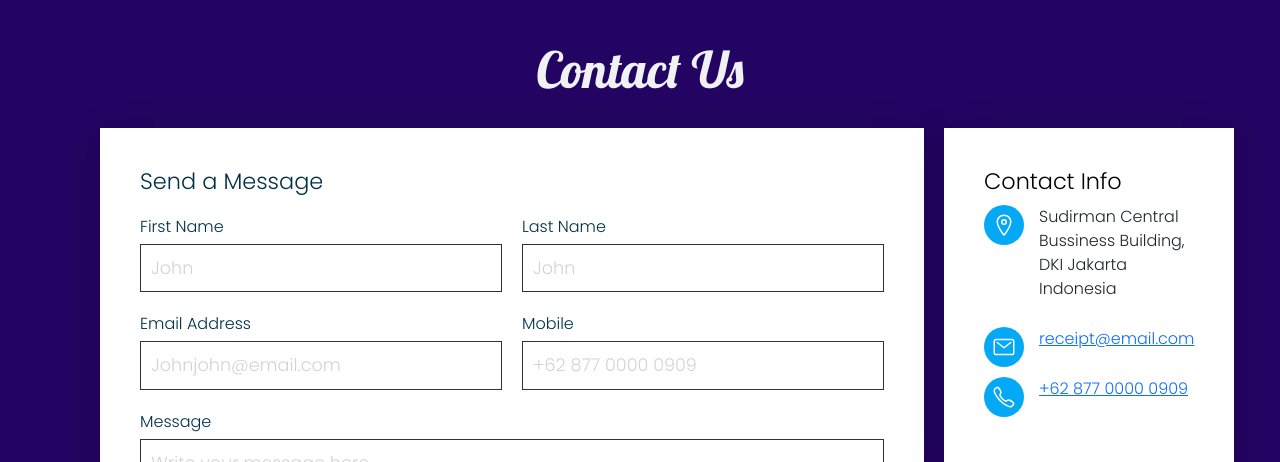
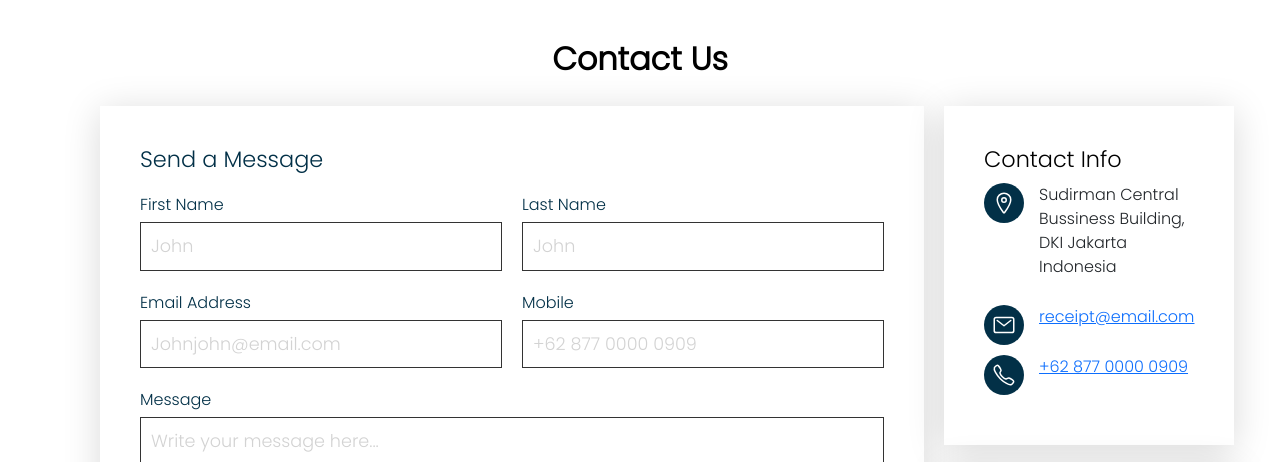
Before and after one commit to Reclai/FinanceProject, a Flask app: template templates/contact.html in a window 1280 px wide. Shown: the top 462 px of the page. Run offline with Flask 3, Linux system fonts and the light colour scheme; the template is opened without the code that fills it, so the values that code supplies are empty; some libraries are stand-ins or nearby versions.

Commit message:
updated contact.html updated app.py

```diff
--- a/app.py
+++ b/app.py
@@ -180,9 +180,33 @@ def addTransaction():
     except (jwt.ExpiredSignatureError, jwt.exceptions.DecodeError):
         return redirect(url_for("home"))
 
-@app.route("/contact")
+@app.route("/contact", methods=['POST'])
 def contact():
-    return render_template("contact.html")
+    token_receive = request.cookies.get("mytoken")
+    try:
+        payload = jwt.decode(token_receive, SECRET_KEY, algorithms=["HS256"])
+
+        first_name = request.form.get('first_name')
+        last_name = request.form.get('last_name')
+        email = request.form.get('email')
+        mobile = request.form.get('mobile')
+        message = request.form.get('message')
+
+        # Process the form data (e.g., send emails, store in a database, etc.)
+        # Here, we'll simply print the data to the console
+        contact = {
+            'first_name': first_name,
+            'last_name': last_name,
+            'email': email,
+            'mobile': mobile,
+            'message': message
+        }
+        db.contact.insert_one(contact)
+
+        # Return a JSON response
+        return jsonify({'message': 'Form submitted successfully'})
+    except (jwt.ExpiredSignatureError, jwt.exceptions.DecodeError):
+        return redirect(url_for("home"))
 
 if __name__ == "__main__":
     app.run("0.0.0.0", port=5000, debug=True)
--- a/templates/contact.html
+++ b/templates/contact.html
@@ -1,29 +1,26 @@
 <!DOCTYPE html>
 <html lang="en">
-
   <head>
     <meta charset="UTF-8" />
     <meta http-equiv="X-UA-Compatible" content="IE=edge" />
     <meta name="viewport" content="width=device-width, initial-scale=1.0" />
     <title>Document</title>
     <!--Bootstrap-->
-  <link href="https://cdn.jsdelivr.net/npm/bootstrap@5.1.3/dist/css/bootstrap.min.css" rel="stylesheet"
-    integrity="sha384-1BmE4kWBq78iYhFldvKuhfTAU6auU8tT94WrHftjDbrCEXSU1oBoqyl2QvZ6jIW3" crossorigin="anonymous" />
+    <link href="https://cdn.jsdelivr.net/npm/bootstrap@5.1.3/dist/css/bootstrap.min.css" rel="stylesheet" integrity="sha384-1BmE4kWBq78iYhFldvKuhfTAU6auU8tT94WrHftjDbrCEXSU1oBoqyl2QvZ6jIW3" crossorigin="anonymous" />
+
     <script src="https://ajax.googleapis.com/ajax/libs/jquery/3.5.1/jquery.min.js"></script>
-  <script src="https://cdn.jsdelivr.net/npm/bootstrap@5.1.3/dist/js/bootstrap.bundle.min.js"
-    integrity="sha384-ka7Sk0Gln4gmtz2MlQnikT1wXgYsOg+OMhuP+IlRH9sENBO0LRn5q+8nbTov4+1p"
-    crossorigin="anonymous"></script>
+    <script src="https://cdn.jsdelivr.net/npm/bootstrap@5.1.3/dist/js/bootstrap.bundle.min.js" integrity="sha384-ka7Sk0Gln4gmtz2MlQnikT1wXgYsOg+OMhuP+IlRH9sENBO0LRn5q+8nbTov4+1p" crossorigin="anonymous"></script>
+
     <script src="https://cdn.jsdelivr.net/npm/bs-custom-file-input/dist/bs-custom-file-input.js"></script>
     <!--link google apis-->
     <link rel="preconnect" href="https://fonts.googleapis.com" />
     <link rel="preconnect" href="https://fonts.gstatic.com" crossorigin />
-  <link href="https://fonts.googleapis.com/css2?family=Josefin+Sans:ital@1&family=Poppins:wght@300&display=swap"
-    rel="stylesheet" />
-  <link href="https://fonts.googleapis.com/css2?family=Lobster&display=swap" rel="stylesheet">
+    <link href="https://fonts.googleapis.com/css2?family=Josefin+Sans:ital@1&family=Poppins:wght@300&display=swap" rel="stylesheet" />
+
     <!--link fontawesome-->
+
     <style>
       @import url("https://fonts.googleapis.com/css2?family=Josefin+Sans:ital@1&family=Poppins:wght@300&display=swap");
-
       * {
         margin: 0;
         padding: 0;
@@ -32,8 +29,7 @@
       }
 
       body {
-      /* background: linear-gradient(90deg, #023047 0%, #023047 30%, #023047 30%, #023047 100%); */
-      background-color: #230462;
+        background: linear-gradient(90deg, #fff 100%);
       }
 
       .contactUs {
@@ -47,13 +43,13 @@
         justify-content: center;
         align-items: center;
         font-size: 2em;
+        color: black;
       }
 
       .contactUs .title h2 {
-      color: #eff1f3;
-      font-weight: 500;
-      font-family: 'Lobster', cursive;
-      font-size: 50px;
+        color: black;
+        font-weight: 900;
+        font-family: "poppins", sans-serif;
       }
 
       .form {
@@ -167,7 +163,7 @@
         min-width: 40px;
         height: 40px;
         color: #fff;
-      background: #03a9f5;
+        background: #023047;
         display: flex;
         justify-content: center;
         align-items: center;
@@ -191,8 +187,45 @@
         }
       }
     </style>
+
+    <script>
+      function sign_out() {
+        $.removeCookie("mytoken", { path: "/" });
+        alert("Logged out!");
+        window.location.href = "/login";
+      }
+
+      function contact() {
+        let first_name = $("#first_name").val();
+        let last_name = $("#last_name").val();
+        let email = $("#email").val();
+        let mobile = $("#mobile").val();
+        let message = $("#message").val();
+        let form_data = new FormData();
+        form_data.append("first_name_give", first_name);
+        form_data.append("last_name_give", last_name);
+        form_data.append("email_give", email);
+        form_data.append("mobile_give", mobile);
+        form_data.append("message_give", message);
+        console.log(first_name, last_name, email, mobile, message, form_data);
+
+        $.ajax({
+          type: "POST",
+          url: "/contact",
+          data: form_data,
+          cache: false,
+          contentType: false,
+          processData: false,
+          success: function (response) {
+            if (response["result"] === "success") {
+              alert(response["msg"]);
+              window.location.reload();
+            }
+          },
+        });
+      }
+    </script>
   </head>
-
   <body>
     <div class="contactUs">
       <div class="title">
@@ -207,36 +240,41 @@
               <div class="row50">
                 <div class="inputBox">
                   <span>First Name</span>
-                <input type="text" placeholder="John" />
+                  <input id="first_name" type="text" placeholder="John" />
                 </div>
                 <div class="inputBox">
                   <span>Last Name</span>
-                <input type="text" placeholder="John" />
+                  <input id="last_name" type="text" placeholder="John" />
                 </div>
               </div>
+
               <div class="row50">
                 <div class="inputBox">
                   <span>Email Address</span>
-                <input type="text" placeholder="Johnjohn@email.com" />
+                  <input id="email" type="text" placeholder="Johnjohn@email.com" />
                 </div>
                 <div class="inputBox">
                   <span>Mobile</span>
-                <input type="text" placeholder="+62 877 0000 0909" />
+                  <input id="mobile" type="text" placeholder="+62 877 0000 0909" />
                 </div>
               </div>
+
               <div class="row100">
                 <div class="inputBox">
                   <span>Message</span>
-                <input type="text" placeholder="Write your message here..." />
+                  <input id="message" type="text" placeholder="Write your message here..." />
                 </div>
               </div>
+
               <div class="row100">
                 <div class="inputBox"></div>
-              <button type="button" class="btn btn-danger">Submit</button>
+                <button type="button" class="btn btn-primary" onclick="contact()">Submit</button>
+                <button class="btn btn-outline-danger" onclick="sign_out()">Log Out</button>
               </div>
             </div>
           </form>
         </div>
+
         <!--Info Box-->
         <div class="contact info">
           <h3>Contact Info</h3>
@@ -244,8 +282,7 @@
             <div>
               <span><ion-icon name="location-outline"></ion-icon></span>
               <p>
-              Sudirman Central Bussiness Building, DKI Jakarta
-              <br />
+                Sudirman Central Bussiness Building, DKI Jakarta <br />
                 Indonesia
               </p>
             </div>
@@ -259,17 +296,23 @@
             </div>
           </div>
         </div>
+
         <!--Map-->
         <div class="contact map">
           <iframe
             src="https://www.google.com/maps/embed?pb=!1m18!1m12!1m3!1d7932.547821399861!2d106.80417928911652!3d-6.227572225042042!2m3!1f0!2f0!3f0!3m2!1i1024!2i768!4f13.1!3m3!1m2!1s0x2e69f1505c76d775%3A0xe8503eecf84be674!2sSudirman%20Central%20Busines%20District!5e0!3m2!1sid!2sid!4v1686307073056!5m2!1sid!2sid"
-          width="600" height="450" style="border: 0" allowfullscreen="" loading="lazy"
-          referrerpolicy="no-referrer-when-downgrade"></iframe>
+            width="600"
+            height="450"
+            style="border: 0"
+            allowfullscreen=""
+            loading="lazy"
+            referrerpolicy="no-referrer-when-downgrade"
+          ></iframe>
         </div>
       </div>
     </div>
+
     <script type="module" src="https://unpkg.com/ionicons@7.1.0/dist/ionicons/ionicons.esm.js"></script>
     <script nomodule src="https://unpkg.com/ionicons@7.1.0/dist/ionicons/ionicons.js"></script>
   </body>
-
 </html>
```
Lines whose indentation alone changed are shown as unchanged.
